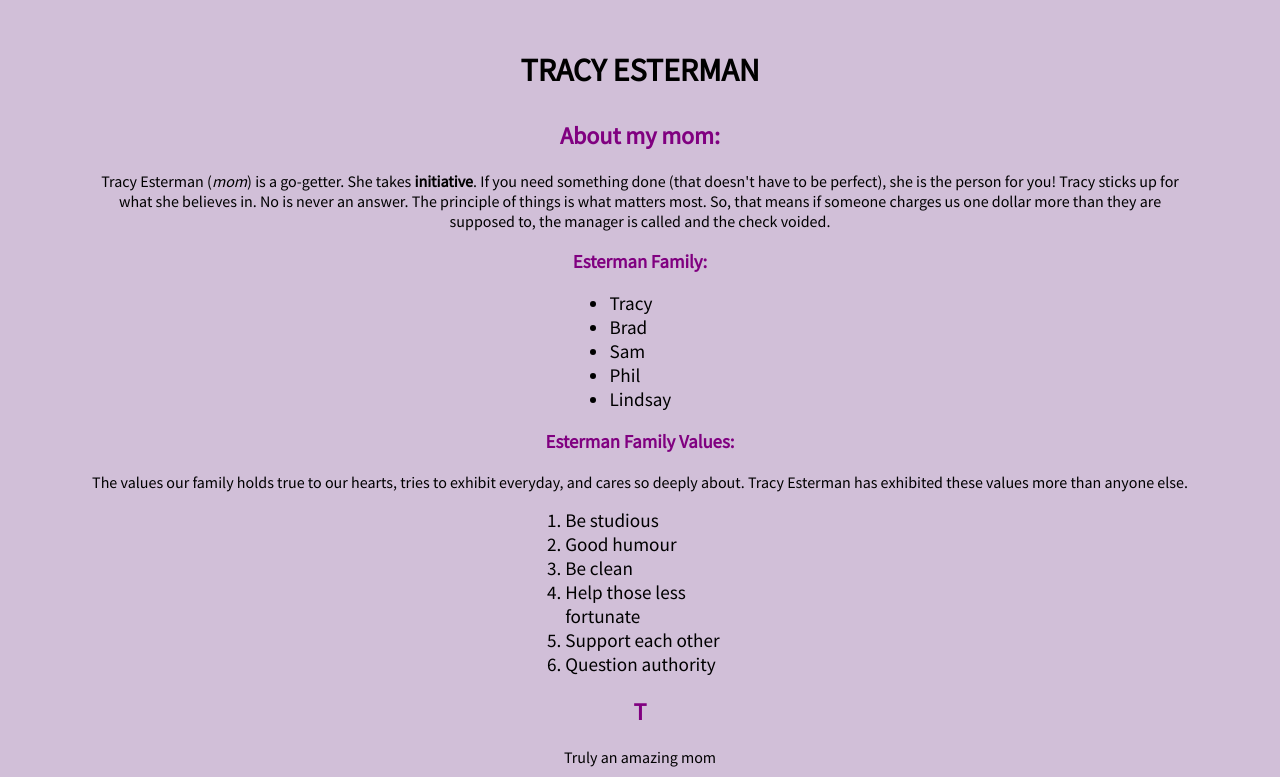
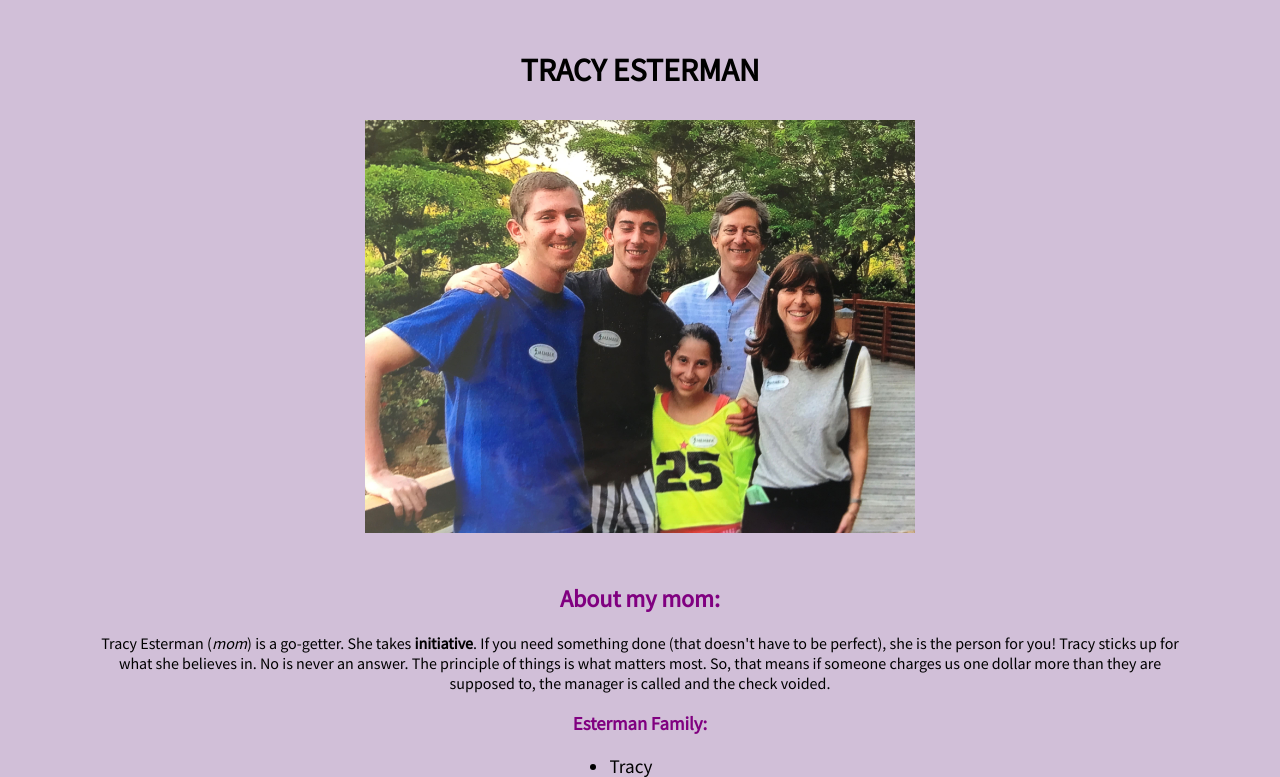
Before and after one commit to lindsayesterman/mom-website, a PHP site: page /index.html in a window 1280 px wide. Shown: the top 777 px of the page. Run offline with PHP 8.4, Linux system fonts and the light colour scheme.

Commit message:
added hero image

```diff
--- a/index.html
+++ b/index.html
@@ -20,6 +20,9 @@
 
 <body>
   <h1><a href="index.html">TRACY ESTERMAN</a></h1>
+
+<img id="mainImage" src="momimg/17-min.jpg"/></a>
+
 
   <div id="introduction">
     <h2>About my mom:</h2>
@@ -83,7 +86,6 @@
 <img src="momimg/14-min.jpg"/></a>
 <img src="momimg/15-min.jpg"/></a>
 <img src="momimg/16-min.jpg"/></a>
-<img src="momimg/17-min.jpg"/></a>
 <img src="momimg/18-min.jpg"/></a>
 <img src="momimg/19-min.jpg"/></a>
 </div>
--- a/public/style.css
+++ b/public/style.css
@@ -75,6 +75,10 @@ img{
   margin-bottom: 50px;
 }
 
+img#mainImage {
+  max-width: 550px;
+}
+
 .hidden {
   display: none;
 }
```
Also changed, not shown: 1 other file.
